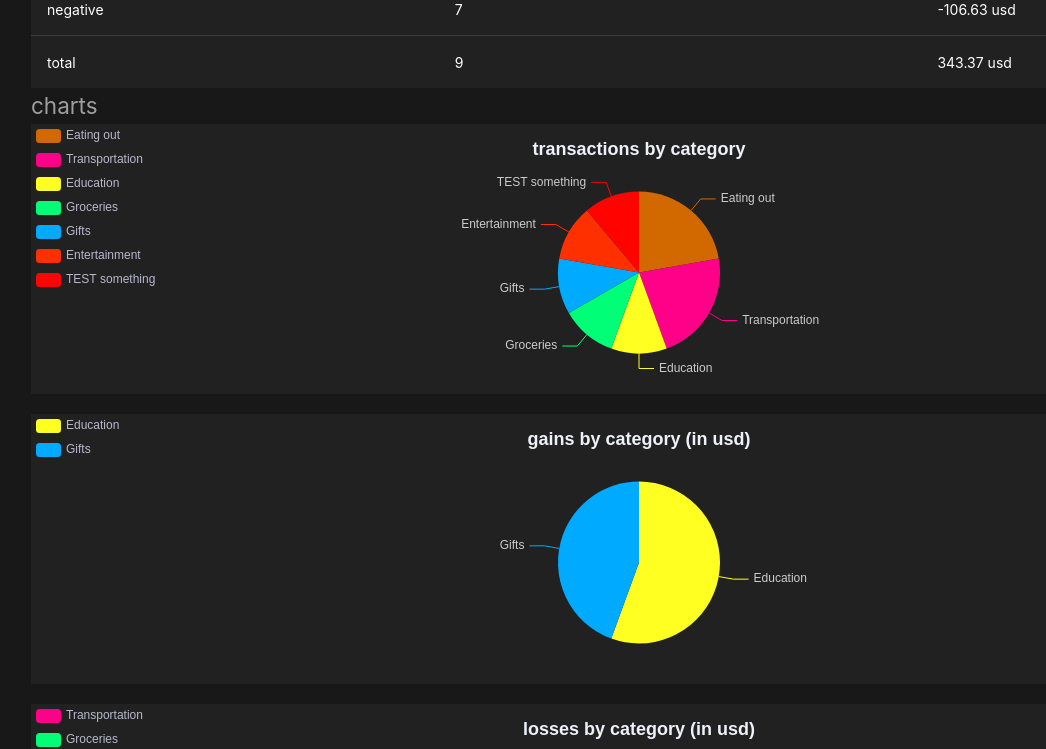
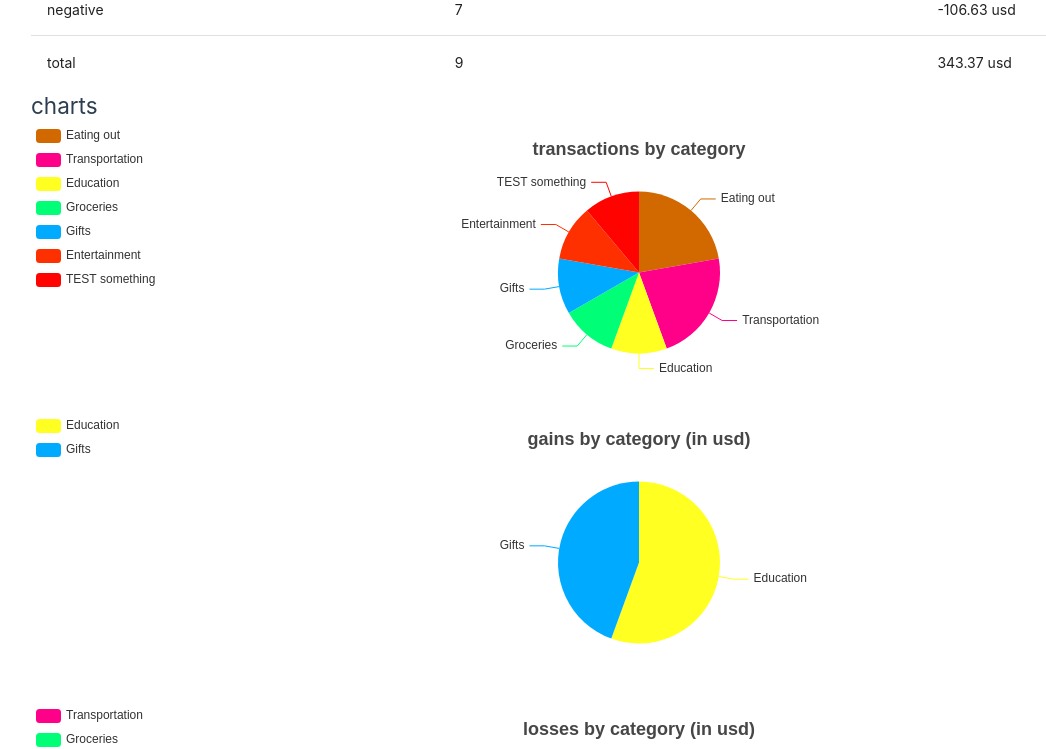
Before and after one commit to FilipTarajko/finance-manager, a Vue app: page /statistics in a window 1280 px wide. Shown: the part 660-1409 px from the top of the page, without its empty margins (1-1047 px from the left). Built offline with nearby package versions, Linux system fonts and the light colour scheme.

Commit message:
Add dark/light mode switching to charts

```diff
--- a/src/components/Statistics/BarChart.vue
+++ b/src/components/Statistics/BarChart.vue
@@ -6,6 +6,8 @@ import { CanvasRenderer } from 'echarts/renderers'
 import VChart, { THEME_KEY } from 'vue-echarts'
 import { computed, provide } from 'vue'
 import { DataZoomComponent } from 'echarts/components'
+import { useThemeStore } from '@/stores/themeStore'
+const themeStore = useThemeStore()
 
 const props = defineProps({
   name: {
@@ -23,10 +25,10 @@ const props = defineProps({
 
 use([TitleComponent, TooltipComponent, GridComponent, BarChart, CanvasRenderer, DataZoomComponent])
 
-provide(THEME_KEY, 'dark')
+provide(THEME_KEY, themeStore.darkTheme ? "dark" : "light")
 const option = computed(() => {
   return {
-    backgroundColor: '#212121',
+    backgroundColor: themeStore.darkTheme ? '#212121' : "#ffffff",
     title: {
       text: props.name,
       left: 'center',
@@ -80,7 +82,8 @@ const option = computed(() => {
         //   color: '#ffffff'
         // },
         // @ts-ignore
-        data: props.input.map((e) => e)
+        data: props.input.map((e) => e),
+        animationDuration: 0
       }
     ]
   }
--- a/src/components/Statistics/PieChart.vue
+++ b/src/components/Statistics/PieChart.vue
@@ -5,6 +5,8 @@ import { PieChart } from 'echarts/charts'
 import { TitleComponent, TooltipComponent, LegendComponent } from 'echarts/components'
 import VChart, { THEME_KEY } from 'vue-echarts'
 import { provide, computed } from 'vue'
+import { useThemeStore } from '@/stores/themeStore'
+const themeStore = useThemeStore()
 
 const props = defineProps({
   name: {
@@ -18,10 +20,10 @@ const props = defineProps({
 
 use([CanvasRenderer, PieChart, TitleComponent, TooltipComponent, LegendComponent])
 
-provide(THEME_KEY, 'dark')
+provide(THEME_KEY, themeStore.darkTheme ? "dark" : "light")
 const option = computed(() => {
   return {
-    backgroundColor: '#212121',
+    backgroundColor: themeStore.darkTheme ? '#212121' : "#ffffff",
     title: {
       text: props.name,
       top: 12,
--- a/src/components/Statistics/StatisticsCharts.vue
+++ b/src/components/Statistics/StatisticsCharts.vue
@@ -7,6 +7,9 @@ const categoriesStore = useCategoriesStore()
 import { useCurrenciesStore } from '@/stores/currenciesStore'
 import type { Currency, TransactionWithoutCategoryData } from '@/types/types';
 const currenciesStore = useCurrenciesStore()
+
+import { useThemeStore } from "@/stores/themeStore"
+const themeStore = useThemeStore()
 
 const props = defineProps<{
   minTimestamp: number,
@@ -96,7 +99,10 @@ const transactionsChronologicallyForBarChart = computed(() => {
 
 <template>
   <h2>charts</h2>
-  <template v-if="categoriesStore.transactions.length">
+  <div
+    v-if="categoriesStore.transactions.length"
+    :key="themeStore.darkTheme.toString()"
+  >
     <PieChart
       class="chart"
       name="transactions by category"
@@ -118,7 +124,7 @@ const transactionsChronologicallyForBarChart = computed(() => {
       subtitle="with zoom"
       :input="transactionsChronologicallyForBarChart"
     />
-  </template>
+  </div>
   <template v-else>
 
     There are no
--- a/src/stores/themeStore.ts
+++ b/src/stores/themeStore.ts
@@ -5,8 +5,10 @@ import { useTheme } from 'vuetify'
 
 
 export const useThemeStore = defineStore('themeStore', () => {
-  const darkTheme: Ref<boolean> = useStorage('darkTheme', true)
-  console.log(window.matchMedia("(prefers-color-scheme: dark)"))
+  const darkTheme: Ref<boolean> = useStorage('darkTheme', () => {
+    // by default, use preferred color scheme
+    return window.matchMedia("(prefers-color-scheme: dark)").matches
+  })
 
   const theme = useTheme()
   applyTheme()
```
Also changed, not shown: 1 other file (tests, documents, lock files or other folders).
